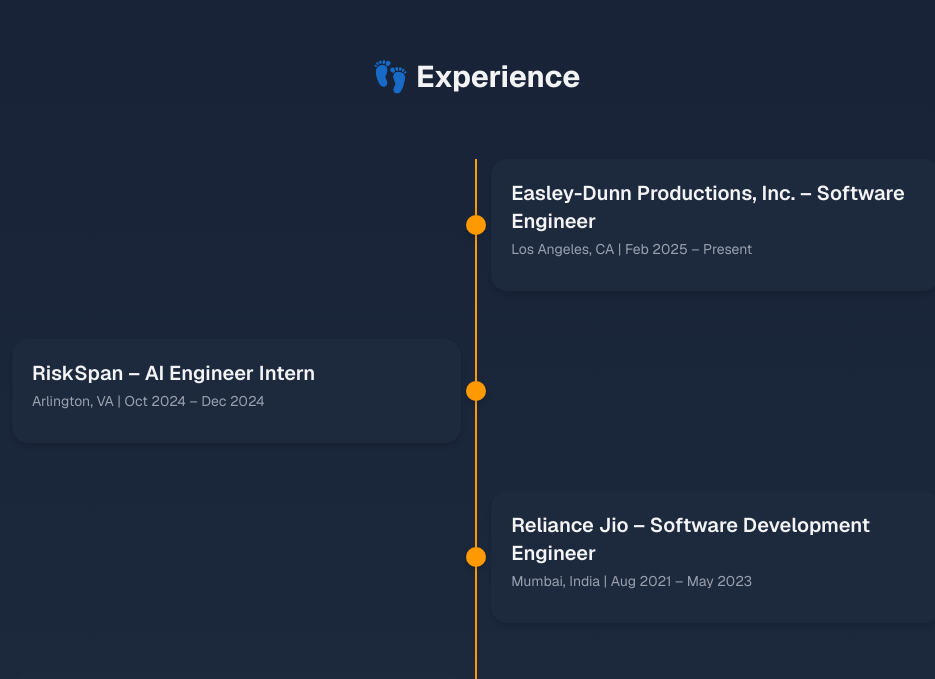
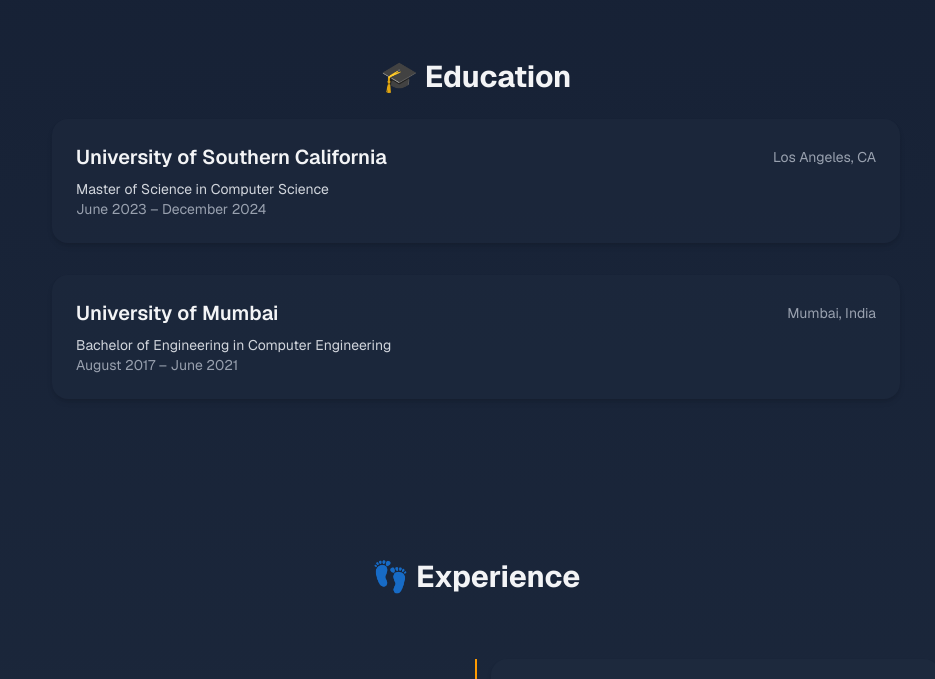
Before and after one commit to pearlpatel207/my_resume, a Next.js app: page / in a window 1280 px wide. Shown: the part 1605-2284 px from the top of the page, without its empty margins (164-1099 px from the left). Built offline with nearby package versions, Linux system fonts and the light colour scheme.

Commit message:
Added Education Section

```diff
--- a/src/app/page.tsx
+++ b/src/app/page.tsx
@@ -212,6 +212,38 @@
         </section>
       </section>
 
+      {/* EDUCATION */}
+      <section id="education" className="py-20 px-6 max-w-4xl mx-auto text-center">
+        <h2 className="text-3xl font-bold mb-6">🎓 Education</h2>
+
+        <div className="space-y-8 text-left">
+          {/* USC */}
+          <div className="bg-white/70 dark:bg-slate-800/70 rounded-2xl shadow-md p-6">
+            <div className="flex flex-col sm:flex-row sm:justify-between sm:items-center mb-2">
+              <h3 className="text-xl font-semibold">University of Southern California</h3>
+              <p className="text-sm text-gray-600 dark:text-gray-400">Los Angeles, CA</p>
+            </div>
+            <p className="text-sm text-gray-700 dark:text-gray-300">
+              Master of Science in Computer Science
+            </p>
+            <p className="text-sm text-gray-500 dark:text-gray-400">June 2023 – December 2024</p>
+          </div>
+
+          {/* Mumbai Univ */}
+          <div className="bg-white/70 dark:bg-slate-800/70 rounded-2xl shadow-md p-6">
+            <div className="flex flex-col sm:flex-row sm:justify-between sm:items-center mb-2">
+              <h3 className="text-xl font-semibold">University of Mumbai</h3>
+              <p className="text-sm text-gray-600 dark:text-gray-400">Mumbai, India</p>
+            </div>
+            <p className="text-sm text-gray-700 dark:text-gray-300">
+              Bachelor of Engineering in Computer Engineering
+            </p>
+            <p className="text-sm text-gray-500 dark:text-gray-400">August 2017 – June 2021</p>
+          </div>
+        </div>
+      </section>
+
+
       {/* EXPERIENCE - Interactive Timeline */}
       <ExperienceTimeline />
 
```
